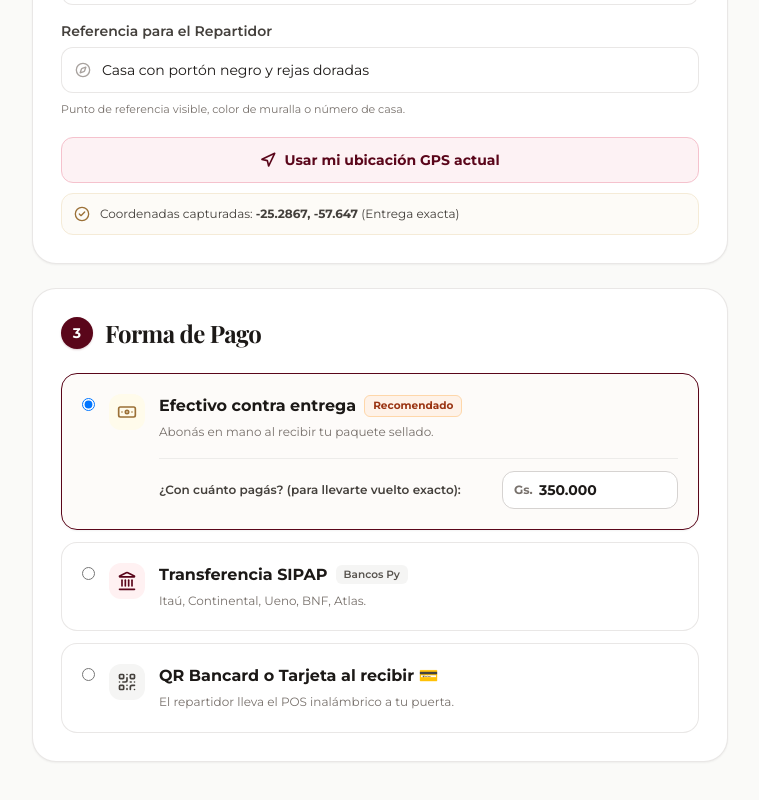
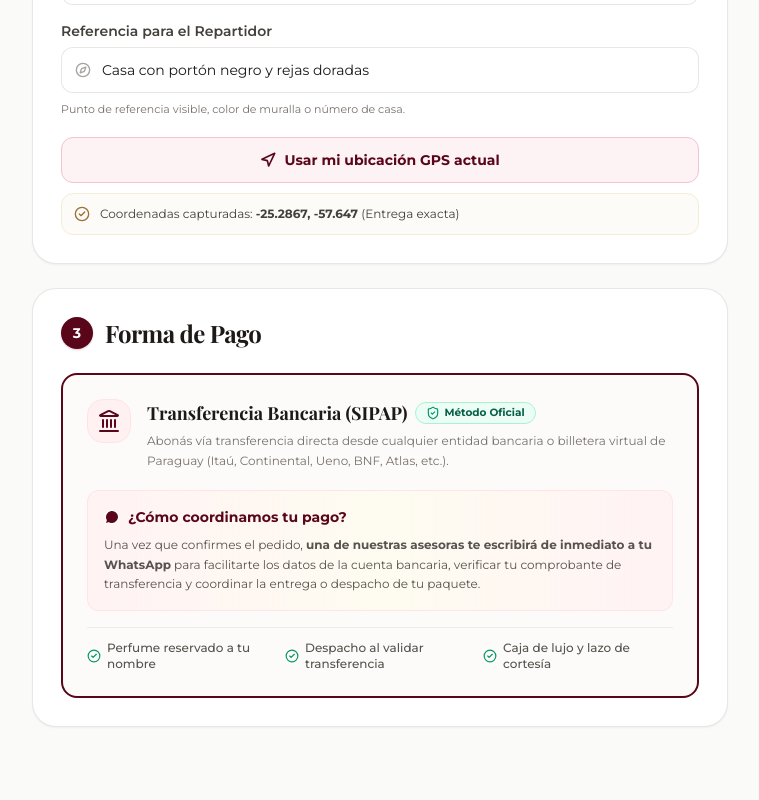
Before and after one commit to VictorAponteParedes/web-maribel-perfum, a React (Vite) app: page /checkout in a window 1280 px wide. Shown: the part 768-1568 px from the top of the page, without its empty margins (0-759 px from the left). Built offline with nearby package versions, Linux system fonts and the light colour scheme; a web font is replaced by a local one.

Commit message:
refactor: streamline checkout to exclusive SIPAP bank transfer payment method

```diff
--- a/src/features/checkout/components/OrderSuccessView.tsx
+++ b/src/features/checkout/components/OrderSuccessView.tsx
@@ -1,5 +1,5 @@
 import React from 'react';
-import { CheckCircle2, MessageCircle, ArrowLeft } from 'lucide-react';
+import { CheckCircle2, MessageCircle, ArrowLeft, Landmark, Sparkles } from 'lucide-react';
 import { ConfirmedOrderData } from '../types/checkout.types';
 import { formatCurrency } from '@/utils/formatCurrency';
 
@@ -20,14 +20,20 @@ export const OrderSuccessView: React.FC<OrderSuccessViewProps> = ({ orderData, o
         {/* Heading */}
         <div>
           <span className="text-xs font-bold tracking-widest text-emerald-700 uppercase bg-emerald-50 px-3 py-1 rounded-full">
-            ¡Pedido Registrado con Éxito!
+            ¡Pedido Reservado con Éxito!
           </span>
           <h2 className="font-serif text-3xl sm:text-4xl font-bold text-stone-900 mt-3 tracking-tight">
             Orden #{orderData.orderNumber}
           </h2>
-          <p className="text-stone-500 text-sm mt-2 max-w-md mx-auto leading-relaxed">
-            Gracias por elegir Maribel Perfumería. Tu solicitud ya ingresó a nuestro sistema y preparamos tu paquete con empaque de lujo.
-          </p>
+          <div className="mt-3 p-4 rounded-2xl bg-[#fdfbf7] border border-[#f5ebd7] text-xs sm:text-sm text-stone-700 max-w-md mx-auto leading-relaxed text-left space-y-2">
+            <p className="flex items-center gap-2 font-bold text-[#5a061a]">
+              <Sparkles className="w-4 h-4 text-amber-500" />
+              <span>¿Qué sucederá ahora?</span>
+            </p>
+            <p>
+              Una de nuestras asesoras <strong>te escribirá de inmediato a tu WhatsApp (+595 {orderData.phone})</strong> para facilitarte los datos de la cuenta bancaria, verificar tu comprobante de transferencia y coordinar la entrega de tu paquete.
+            </p>
+          </div>
         </div>
 
         {/* WhatsApp Big CTA Button */}
@@ -39,10 +45,10 @@ export const OrderSuccessView: React.FC<OrderSuccessViewProps> = ({ orderData, o
             className="w-full bg-[#25D366] hover:bg-[#20ba59] active:scale-[0.99] text-white font-bold text-base py-4 px-6 rounded-2xl flex items-center justify-center gap-3 shadow-xl shadow-emerald-600/25 transition-all cursor-pointer"
           >
             <MessageCircle className="w-6 h-6 fill-current" />
-            <span>Confirmar Despacho por WhatsApp ahora</span>
+            <span>Hablar con la asesora por WhatsApp</span>
           </a>
           <p className="text-xs text-stone-400 mt-2">
-            Te redirige a nuestro chat oficial con los detalles del pedido cargados.
+            Si deseas agilizar el proceso, presiona el botón para enviarle los datos de tu orden directamente.
           </p>
         </div>
 
@@ -67,28 +73,16 @@ export const OrderSuccessView: React.FC<OrderSuccessViewProps> = ({ orderData, o
             </span>
           </div>
 
-          {orderData.coordinates && (
-            <div className="flex items-center justify-between pb-3 border-b border-stone-200/70">
-              <span className="text-stone-500">GPS Satelital:</span>
-              <span className="font-mono text-xs text-[#9b7036] font-bold">
-                {orderData.coordinates.lat}, {orderData.coordinates.lng}
-              </span>
-            </div>
-          )}
-
           <div className="flex items-center justify-between pb-3 border-b border-stone-200/70">
-            <span className="text-stone-500">Método de Pago:</span>
-            <span className="font-semibold text-stone-900">
-              {orderData.paymentMethod === 'CASH_ON_DELIVERY'
-                ? `Efectivo contra entrega ${orderData.cashAmountToPayWith ? `(Paga con Gs. ${orderData.cashAmountToPayWith})` : ''}`
-                : orderData.paymentMethod === 'SIPAP_TRANSFER'
-                ? 'Transferencia Bancaria SIPAP'
-                : 'QR Bancard o Tarjeta al recibir'}
+            <span className="text-stone-500">Forma de Pago:</span>
+            <span className="font-semibold text-stone-900 flex items-center gap-1.5">
+              <Landmark className="w-4 h-4 text-[#5a061a]" />
+              <span>Transferencia Bancaria SIPAP (A coordinar)</span>
             </span>
           </div>
 
           <div className="flex items-center justify-between pt-1">
-            <span className="font-serif font-bold text-base text-stone-900">Monto Total:</span>
+            <span className="font-serif font-bold text-base text-stone-900">Total a Transferir:</span>
             <span className="font-serif font-bold text-xl text-[#5a061a]">
               {formatCurrency(orderData.total)}
             </span>
--- a/src/features/checkout/components/PaymentStep.tsx
+++ b/src/features/checkout/components/PaymentStep.tsx
@@ -1,22 +1,7 @@
 import React from 'react';
-import { Control, UseFormSetValue, UseFormWatch } from 'react-hook-form';
-import { Banknote, Landmark, QrCode } from 'lucide-react';
-import { CheckoutFormValues, PaymentMethod } from '../types/checkout.types';
+import { Landmark, MessageCircle, ShieldCheck, CheckCircle2 } from 'lucide-react';
 
-interface PaymentStepProps {
-  control: Control<CheckoutFormValues>;
-  watch: UseFormWatch<CheckoutFormValues>;
-  setValue: UseFormSetValue<CheckoutFormValues>;
-}
-
-export const PaymentStep: React.FC<PaymentStepProps> = ({ watch, setValue }) => {
-  const paymentMethod = watch('paymentMethod');
-  const cashAmount = watch('cashAmountToPayWith');
-
-  const handleSelect = (method: PaymentMethod) => {
-    setValue('paymentMethod', method, { shouldValidate: true });
-  };
-
+export const PaymentStep: React.FC = () => {
   return (
     <section className="bg-white rounded-3xl p-6 sm:p-7 border border-stone-200/90 shadow-sm space-y-5">
       {/* Step Header */}
@@ -29,137 +14,55 @@ export const PaymentStep: React.FC<PaymentStepProps> = ({ watch, setValue }) =>
         </h2>
       </div>
 
-      <div className="space-y-3 pt-1">
-        {/* Option 1: Efectivo contra entrega */}
-        <div
-          onClick={() => handleSelect('CASH_ON_DELIVERY')}
-          className={`p-4 sm:p-5 rounded-2xl border transition-all cursor-pointer ${
-            paymentMethod === 'CASH_ON_DELIVERY'
-              ? 'border-[#5a061a] bg-[#fdfbf9] shadow-sm'
-              : 'border-stone-200/90 hover:border-stone-300 bg-white'
-          }`}
-        >
-          <div className="flex items-start gap-3.5">
-            <input
-              type="radio"
-              checked={paymentMethod === 'CASH_ON_DELIVERY'}
-              onChange={() => handleSelect('CASH_ON_DELIVERY')}
-              className="mt-1 text-[#5a061a] focus:ring-[#5a061a] cursor-pointer"
-            />
-            <div className="w-9 h-9 rounded-xl bg-amber-50 text-[#9b7036] flex items-center justify-center flex-shrink-0">
-              <Banknote className="w-5 h-5 stroke-[2]" />
+      <div className="space-y-4 pt-1">
+        {/* Single Official Payment Card: Transferencia SIPAP */}
+        <div className="p-5 sm:p-6 rounded-2xl border-2 border-[#5a061a] bg-[#fdfbf9] shadow-xs relative overflow-hidden">
+          {/* Top Row: Method Title & Badge */}
+          <div className="flex items-start gap-4">
+            <div className="w-11 h-11 rounded-2xl bg-rose-50 text-[#5a061a] border border-rose-100 flex items-center justify-center flex-shrink-0 shadow-xs">
+              <Landmark className="w-6 h-6 stroke-[2]" />
             </div>
+
             <div className="flex-1 min-w-0">
               <div className="flex items-center gap-2 flex-wrap">
-                <span className="font-bold text-sm sm:text-base text-stone-900">
-                  Efectivo contra entrega
-                </span>
-                <span className="bg-[#fef2e8] text-[#9a3412] border border-[#fed7aa] text-[10.5px] font-bold px-2 py-0.5 rounded-md">
-                  Recomendado
+                <h3 className="font-serif font-bold text-base sm:text-lg text-stone-900">
+                  Transferencia Bancaria (SIPAP)
+                </h3>
+                <span className="bg-emerald-50 text-emerald-800 border border-emerald-200 text-[10.5px] font-bold px-2.5 py-0.5 rounded-full flex items-center gap-1">
+                  <ShieldCheck className="w-3.5 h-3.5 text-emerald-600" />
+                  Método Oficial
                 </span>
               </div>
               <p className="text-xs text-stone-500 mt-1 leading-relaxed">
-                Abonás en mano al recibir tu paquete sellado.
+                Abonás vía transferencia directa desde cualquier entidad bancaria o billetera virtual de Paraguay (Itaú, Continental, Ueno, BNF, Atlas, etc.).
               </p>
-
-              {/* Sub-field: ¿Con cuánto pagás? */}
-              {paymentMethod === 'CASH_ON_DELIVERY' && (
-                <div className="mt-4 pt-3 border-t border-stone-200/70 flex flex-col sm:flex-row sm:items-center justify-between gap-2">
-                  <label htmlFor="cashAmountInput" className="text-xs font-semibold text-stone-700">
-                    ¿Con cuánto pagás? (para llevarte vuelto exacto):
-                  </label>
-                  <div className="relative w-full sm:w-44">
-                    <span className="absolute left-3 top-1/2 -translate-y-1/2 text-xs font-bold text-stone-500">
-                      Gs.
-                    </span>
-                    <input
-                      id="cashAmountInput"
-                      type="text"
-                      value={cashAmount}
-                      onChange={(e) => setValue('cashAmountToPayWith', e.target.value)}
-                      placeholder="350.000"
-                      className="w-full bg-white border border-stone-300 rounded-xl pl-9 pr-3 py-2 text-sm font-bold text-stone-900 focus:outline-none focus:border-[#5a061a]"
-                    />
-                  </div>
-                </div>
-              )}
             </div>
           </div>
-        </div>
 
-        {/* Option 2: Transferencia SIPAP */}
-        <div
-          onClick={() => handleSelect('SIPAP_TRANSFER')}
-          className={`p-4 sm:p-5 rounded-2xl border transition-all cursor-pointer ${
-            paymentMethod === 'SIPAP_TRANSFER'
-              ? 'border-[#5a061a] bg-[#fdfbf9] shadow-sm'
-              : 'border-stone-200/90 hover:border-stone-300 bg-white'
-          }`}
-        >
-          <div className="flex items-start gap-3.5">
-            <input
-              type="radio"
-              checked={paymentMethod === 'SIPAP_TRANSFER'}
-              onChange={() => handleSelect('SIPAP_TRANSFER')}
-              className="mt-1 text-[#5a061a] focus:ring-[#5a061a] cursor-pointer"
-            />
-            <div className="w-9 h-9 rounded-xl bg-rose-50 text-[#5a061a] flex items-center justify-center flex-shrink-0">
-              <Landmark className="w-5 h-5 stroke-[2]" />
+          {/* Coordinación por WhatsApp Box */}
+          <div className="mt-5 p-4 rounded-xl bg-gradient-to-r from-rose-50/80 via-amber-50/60 to-rose-50/80 border border-rose-100/90 space-y-2">
+            <div className="flex items-center gap-2 text-[#5a061a] font-bold text-xs sm:text-sm">
+              <MessageCircle className="w-4 h-4 fill-[#5a061a] text-white flex-shrink-0" />
+              <span>¿Cómo coordinamos tu pago?</span>
             </div>
-            <div className="flex-1 min-w-0">
-              <div className="flex items-center gap-2 flex-wrap">
-                <span className="font-bold text-sm sm:text-base text-stone-900">
-                  Transferencia SIPAP
-                </span>
-                <span className="bg-stone-100 text-stone-600 text-[10.5px] font-semibold px-2 py-0.5 rounded-md">
-                  Bancos Py
-                </span>
-              </div>
-              <p className="text-xs text-stone-500 mt-1 leading-relaxed">
-                Itaú, Continental, Ueno, BNF, Atlas.
-              </p>
+            <p className="text-xs text-stone-600 leading-relaxed">
+              Una vez que confirmes el pedido, <strong>una de nuestras asesoras te escribirá de inmediato a tu WhatsApp</strong> para facilitarte los datos de la cuenta bancaria, verificar tu comprobante de transferencia y coordinar la entrega o despacho de tu paquete.
+            </p>
+          </div>
 
-              {paymentMethod === 'SIPAP_TRANSFER' && (
-                <div className="mt-3.5 p-3 rounded-xl bg-stone-100/80 border border-stone-200 text-xs text-stone-600 space-y-1">
-                  <p><strong>Banco Itaú</strong> · Cta Cte: 720014890</p>
-                  <p><strong>Titular:</strong> Maribel Perfum · RUC: 4.890.123-1</p>
-                  <p className="text-[11px] text-[#9b7036] font-medium pt-1">
-                    Te enviaremos el comprobante directo por WhatsApp para validar.
-                  </p>
-                </div>
-              )}
+          {/* Value points */}
+          <div className="mt-4 pt-3 border-t border-stone-200/70 grid grid-cols-1 sm:grid-cols-3 gap-2 text-xs text-stone-600 font-medium">
+            <div className="flex items-center gap-1.5">
+              <CheckCircle2 className="w-3.5 h-3.5 text-emerald-600 flex-shrink-0" />
+              <span>Perfume reservado a tu nombre</span>
             </div>
-          </div>
-        </div>
-
-        {/* Option 3: QR Bancard o Tarjeta al recibir */}
-        <div
-          onClick={() => handleSelect('POS_CARD_OR_QR')}
-          className={`p-4 sm:p-5 rounded-2xl border transition-all cursor-pointer ${
-            paymentMethod === 'POS_CARD_OR_QR'
-              ? 'border-[#5a061a] bg-[#fdfbf9] shadow-sm'
-              : 'border-stone-200/90 hover:border-stone-300 bg-white'
-          }`}
-        >
-          <div className="flex items-start gap-3.5">
-            <input
-              type="radio"
-              checked={paymentMethod === 'POS_CARD_OR_QR'}
-              onChange={() => handleSelect('POS_CARD_OR_QR')}
-              className="mt-1 text-[#5a061a] focus:ring-[#5a061a] cursor-pointer"
-            />
-            <div className="w-9 h-9 rounded-xl bg-stone-100 text-stone-700 flex items-center justify-center flex-shrink-0">
-              <QrCode className="w-5 h-5 stroke-[2]" />
+            <div className="flex items-center gap-1.5">
+              <CheckCircle2 className="w-3.5 h-3.5 text-emerald-600 flex-shrink-0" />
+              <span>Despacho al validar transferencia</span>
             </div>
-            <div className="flex-1 min-w-0">
-              <div className="flex items-center gap-2 flex-wrap">
-                <span className="font-bold text-sm sm:text-base text-stone-900">
-                  QR Bancard o Tarjeta al recibir 💳
-                </span>
-              </div>
-              <p className="text-xs text-stone-500 mt-1 leading-relaxed">
-                El repartidor lleva el POS inalámbrico a tu puerta.
-              </p>
+            <div className="flex items-center gap-1.5">
+              <CheckCircle2 className="w-3.5 h-3.5 text-emerald-600 flex-shrink-0" />
+              <span>Caja de lujo y lazo de cortesía</span>
             </div>
           </div>
         </div>
--- a/src/features/checkout/screens/CheckoutScreen/index.tsx
+++ b/src/features/checkout/screens/CheckoutScreen/index.tsx
@@ -38,8 +38,7 @@ export const CheckoutScreen: React.FC = () => {
       reference: 'Casa con portón negro y rejas doradas',
       latitude: -25.2867,
       longitude: -57.6470,
-      paymentMethod: 'CASH_ON_DELIVERY',
-      cashAmountToPayWith: '350.000',
+      paymentMethod: 'SIPAP_TRANSFER',
       giftNote: '',
     },
     mode: 'onTouched',
@@ -71,18 +70,13 @@ export const CheckoutScreen: React.FC = () => {
       (data.deliveryType === 'DELIVERY' ? `📍 *Dirección:* ${data.address}\n` : '') +
       (data.reference ? `🏡 *Referencia:* ${data.reference}\n` : '') +
       gpsLink +
-      `\n💳 *Forma de Pago:* ${
-        data.paymentMethod === 'CASH_ON_DELIVERY'
-          ? `Efectivo contra entrega ${data.cashAmountToPayWith ? `(Paga con Gs. ${data.cashAmountToPayWith})` : ''}`
-          : data.paymentMethod === 'SIPAP_TRANSFER'
-          ? 'Transferencia Bancaria SIPAP'
-          : 'QR Bancard o Tarjeta al recibir'
-      }\n` +
+      `\n💳 *Forma de Pago:* Transferencia Bancaria SIPAP\n` +
+      `💬 *Estado:* Aguardo los datos de cuenta bancaria para transferir y validar el despacho.\n` +
       (data.giftNote ? `💌 *Dedicatoria de regalo:* "${data.giftNote}"\n` : '') +
-      `\n📦 *Productos:* \n${itemsSummary}\n\n` +
+      `\n📦 *Productos reservados:* \n${itemsSummary}\n\n` +
       `💰 *Subtotal:* ${formatCurrency(subtotal)}\n` +
       `🚚 *Envío:* ${deliveryFee === 0 ? 'Gratis' : formatCurrency(deliveryFee)}\n` +
-      `✨ *Total a Pagar:* ${formatCurrency(total)}`
+      `✨ *Total a Transferir:* ${formatCurrency(total)}`
     );
 
     const whatsappUrl = `https://wa.me/595981000000?text=${whatsappMessage}`;
@@ -97,8 +91,7 @@ export const CheckoutScreen: React.FC = () => {
       reference: data.reference,
       coordinates:
         data.latitude && data.longitude ? { lat: data.latitude, lng: data.longitude } : null,
-      paymentMethod: data.paymentMethod,
-      cashAmountToPayWith: data.cashAmountToPayWith,
+      paymentMethod: 'SIPAP_TRANSFER',
       giftNote: data.giftNote,
       subtotal,
       deliveryFee,
@@ -183,8 +176,8 @@ export const CheckoutScreen: React.FC = () => {
               {/* Step 2: Delivery */}
               <DeliveryStep control={control} watch={watch} setValue={setValue} />
 
-              {/* Step 3: Payment */}
-              <PaymentStep control={control} watch={watch} setValue={setValue} />
+              {/* Step 3: Payment (SIPAP Only) */}
+              <PaymentStep />
             </div>
 
             {/* Right Column: Order Summary (5 cols on desktop) */}
--- a/src/features/checkout/types/checkout.types.ts
+++ b/src/features/checkout/types/checkout.types.ts
@@ -1,6 +1,6 @@
 export type DeliveryType = 'DELIVERY' | 'PICKUP';
 
-export type PaymentMethod = 'CASH_ON_DELIVERY' | 'SIPAP_TRANSFER' | 'POS_CARD_OR_QR';
+export type PaymentMethod = 'SIPAP_TRANSFER';
 
 export interface CityOption {
   id: string;
@@ -18,7 +18,6 @@ export interface CheckoutFormValues {
   latitude?: number | null;
   longitude?: number | null;
   paymentMethod: PaymentMethod;
-  cashAmountToPayWith: string;
   giftNote?: string;
 }
 
@@ -32,7 +31,6 @@ export interface ConfirmedOrderData {
   reference: string;
   coordinates?: { lat: number; lng: number } | null;
   paymentMethod: PaymentMethod;
-  cashAmountToPayWith?: string;
   giftNote?: string;
   subtotal: number;
   deliveryFee: number;
```
